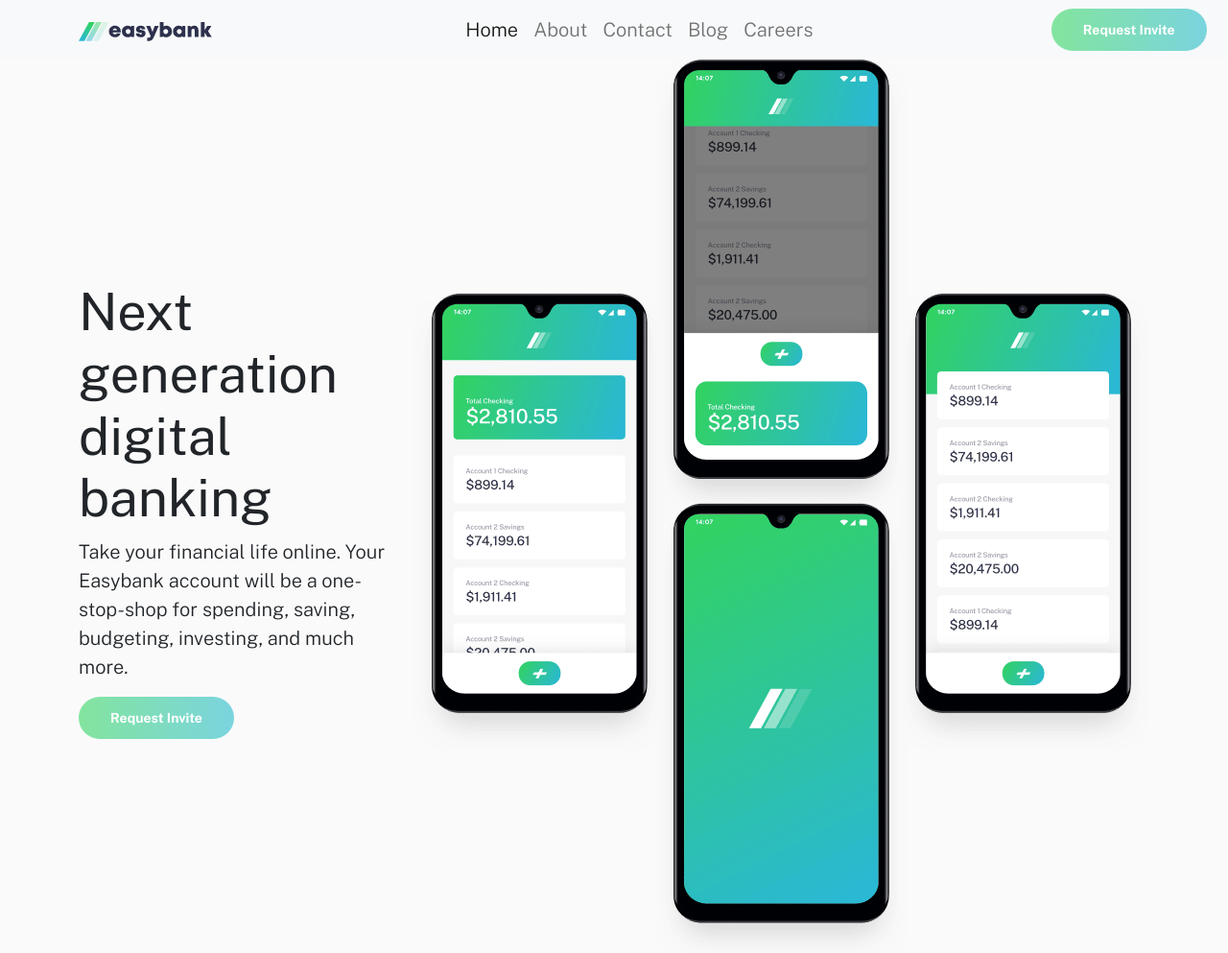
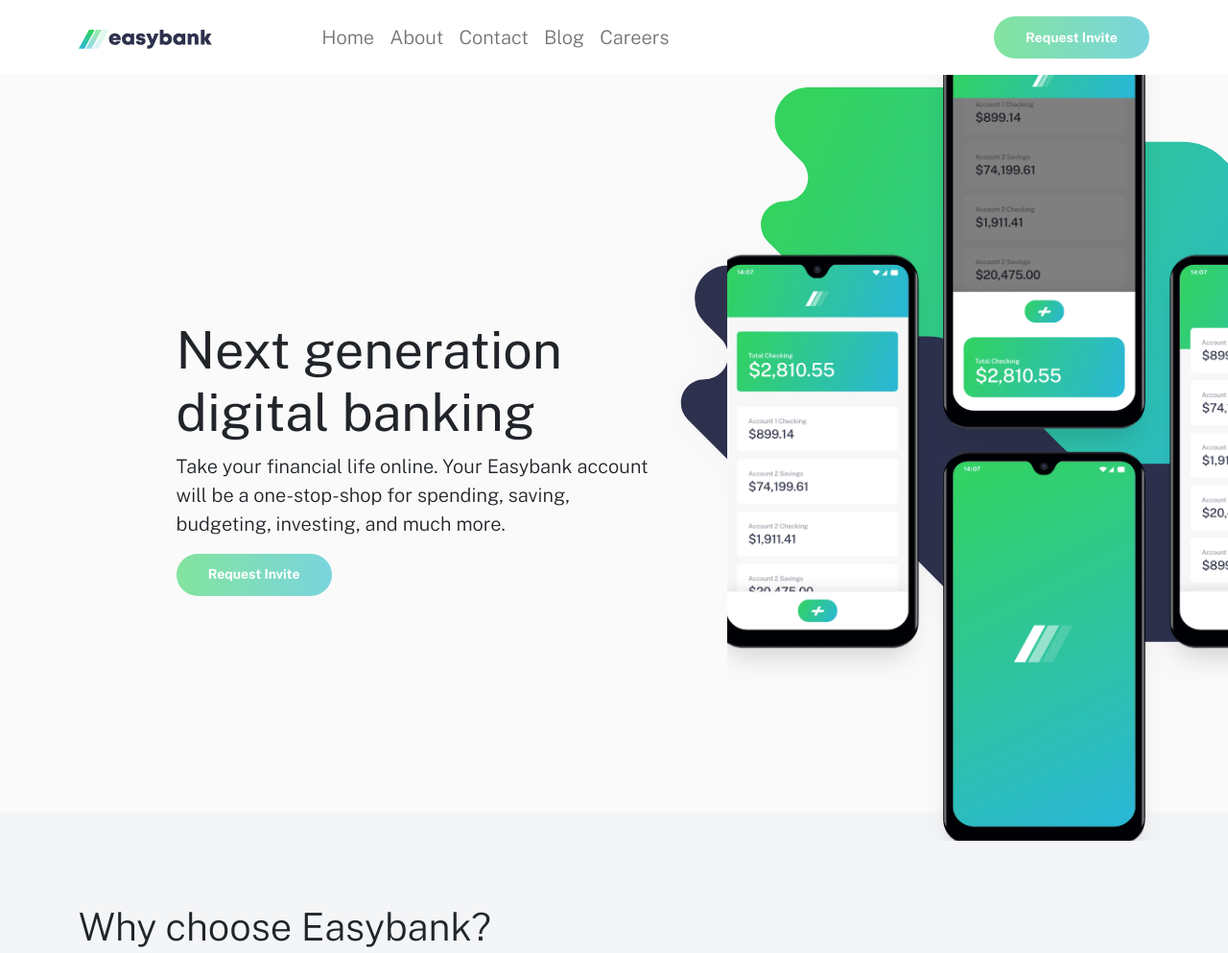
Before and after one commit to wonder-filka/Easybank-landing-page, a plain HTML site: page index.html in a window 1280 px wide. Shown: the top 993 px of the page at 96% size. Drawn offline with nearby package versions, Linux system fonts and the light colour scheme.

Commit message:
added styles

```diff
--- a/index.html
+++ b/index.html
@@ -9,7 +9,9 @@
    <link rel="preconnect" href="https://fonts.gstatic.com" crossorigin>
    <link href="https://fonts.googleapis.com/css2?family=Public+Sans:wght@300;400;700&display=swap" rel="stylesheet">
    <link rel="icon" type="image/png" sizes="32x32" href="./images/favicon-32x32.png">
-   <!-- CSS only -->
+   <script src="https://cdn.jsdelivr.net/npm/bootstrap@5.2.2/dist/js/bootstrap.bundle.min.js"
+      integrity="sha384-OERcA2EqjJCMA+/3y+gxIOqMEjwtxJY7qPCqsdltbNJuaOe923+mo//f6V8Qbsw3"
+      crossorigin="anonymous"></script>
    <link href="https://cdn.jsdelivr.net/npm/bootstrap@5.2.2/dist/css/bootstrap.min.css" rel="stylesheet"
       integrity="sha384-Zenh87qX5JnK2Jl0vWa8Ck2rdkQ2Bzep5IDxbcnCeuOxjzrPF/et3URy9Bv1WTRi" crossorigin="anonymous">
    <link rel="stylesheet" href="src/style.css" />
@@ -18,18 +20,18 @@
 
 <body>
    <header>
-      <nav class="navbar navbar-expand-lg bg-light">
-         <div class="container">
+      <nav class="navbar navbar-expand-lg">
+         <div class="container navb">
             <a class="navbar-brand" href="#"><img src="./images/logo.svg" alt="logo" /></a>
             <button class="navbar-toggler" type="button" data-bs-toggle="collapse"
                data-bs-target="#navbarSupportedContent" aria-controls="navbarSupportedContent" aria-expanded="false"
                aria-label="Toggle navigation">
                <span class="navbar-toggler-icon"></span>
             </button>
-            <div class="collapse navbar-collapse" id="navbarSupportedContent">
+            <div class="collapse navbar-collapse my-2" id="navbarSupportedContent">
                <ul class="navbar-nav offset-md-3 mb-2 mb-lg-0">
                   <li class="nav-item">
-                     <a class="nav-link active" aria-current="page" href="#">Home</a>
+                     <a class="nav-link" aria-current="page" href="#">Home</a>
                   </li>
                   <li class="nav-item">
                      <a class="nav-link" href="#">About</a>
@@ -52,7 +54,10 @@
             </div>
          </div>
       </nav>
-      <div class="container">
+   </header>
+   <main>
+
+      <div class="container-fluis first">
          <div class="row first_block ">
             <div class="left_part col-md">
                <h1>Next generation digital banking</h1>
@@ -61,13 +66,11 @@
                <button>Request Invite</button>
             </div>
             <div class="right_part col-md">
-               <img src="./images/image-mockups.png" alt="header" />
+               <img src="./images/image-mockups.png" alt="header" id="mockup" />
             </div>
          </div>
       </div>
 
-   </header>
-   <main>
       <div class="why my-5 py-5">
          <div class="why_wrap container">
             <h3 class="pt-5">Why choose Easybank?</h3>
--- a/src/style.css
+++ b/src/style.css
@@ -1,22 +1,28 @@
-@media (max-width: 800px) {
-  .btn-menu {
+@media (max-width: 991px) {
+  .btn-menu button {
     display: none;
   }
 }
 
 body {
-  background-color: #fafafa;
   font-family: "Public Sans", sans-serif;
   font-size: 20px;
   font-weight: 300;
   width: 100%;
+  background-color: #fafafa !important;
+  background-image: url(../images/bg-intro-desktop.svg);
+  background-repeat: no-repeat;
+  background-position: 130% 5%;
+
+  background-size: 60%;
 }
-
+main {
+  z-index: 1;
+  overflow: hidden;
+}
 nav {
-  display: flex;
-  flex-direction: row;
+  z-index: 1000;
   background-color: #ffffff;
-  width: 100%;
 }
 
 h1 {
@@ -38,6 +44,43 @@
   color: #5caca1;
 }
 
+.collapse {
+  background-color: white;
+  text-align: center;
+}
+
+.navbar-nav {
+  margin: 0 auto;
+}
+
+.first {
+  height: 90vh;
+}
+
+.first_block {
+  display: flex;
+  align-items: center;
+}
+
+.right_part {
+  overflow: hidden;
+}
+
+#mockup {
+  margin: -41px;
+  height: 110vh;
+}
+
+.left_part {
+  padding-left: 15%;
+  padding-right: 5%;
+}
+
+.why {
+  background-color: #f4f5f7;
+  width: 100%;
+}
+
 .why_list_item p {
   font-size: 16px;
   font-weight: 300;
@@ -47,12 +90,6 @@
   border: none;
   border-radius: 4px;
   overflow: hidden;
-}
-
-.name_author {
-  font-size: 10px;
-  font-weight: 300;
-  color: #96959a;
 }
 
 .card h5 {
@@ -66,32 +103,17 @@
   color: #96959a;
 }
 
-.first_block {
-  align-items: center;
-  overflow: hidden;
-}
-
-.left_part {
-  align-items: center;
-  vertical-align: bottom;
-}
-
-.right_part {
-}
-
-.why {
-  background-color: #f4f5f7;
-  width: 100%;
-}
-
-.why_wrap {
-}
-
 .cards_articles {
   justify-content: space-around;
 }
 .card img {
   height: 100%;
+}
+
+.name_author {
+  font-size: 10px;
+  font-weight: 300;
+  color: #96959a;
 }
 
 footer {
```
